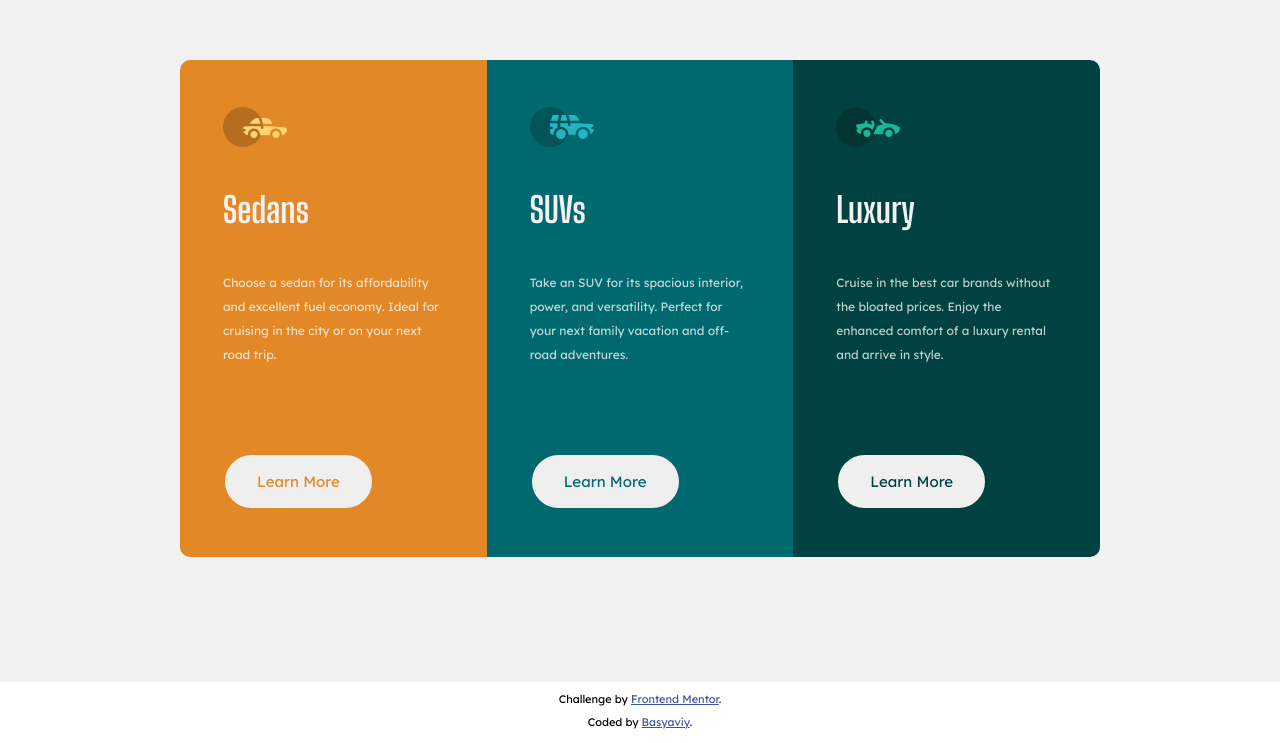
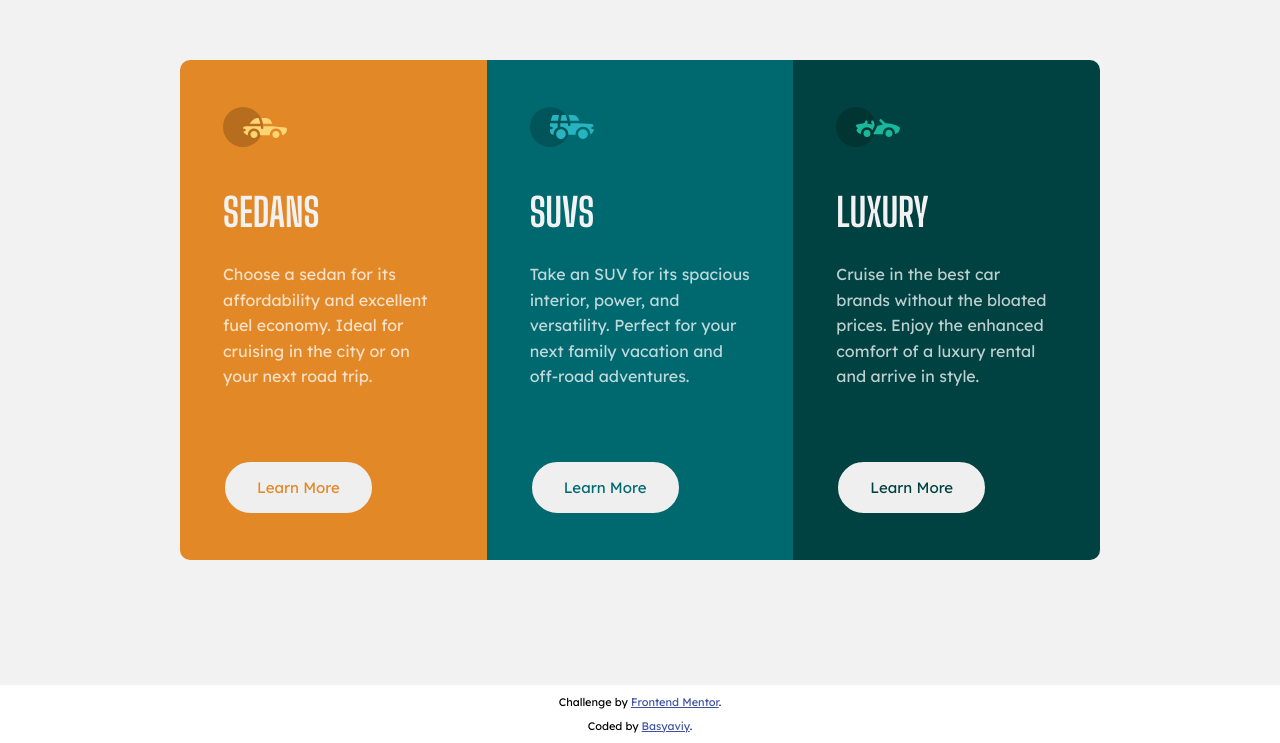
Before and after one commit to Basyaviy/basyaviy.github.io, a plain HTML site: page 3-column-preview-card-component-main/index.html in a window 1280 px wide. Shown: the part 108-851 px from the top of the page. Drawn offline with Linux system fonts and the light colour scheme.

Commit message:
modify page 3cols.

```diff
--- a/3-column-preview-card-component-main/scss/style.scss
+++ b/3-column-preview-card-component-main/scss/style.scss
@@ -22,30 +22,34 @@ main {
         width: 33.333%;
         padding: 47px 43px;
         color: $veryLightGray;
+        position: relative;
+        height: 500px;
         @media(max-width: 900px) {
             width: 100%;
         }
     }
-    &__icon {}
     &__title {
         padding-top: 40px;
-        font-size: 35px;
+        font-size: 39px;
         font-weight: 700;
         font-family: 'Big Shoulders Display', cursive;
+        text-transform: uppercase;
     }
     &__text {
-        padding-top: 40px;
-        font-size: 12px;
-        line-height: 2;
+        padding-top: 27px;
+        font-size: 16px;
+        line-height: 1.6;
         color: $transparentWhite;
     }
     &__button {
-        margin-top: 86px;
+        //   margin-top: 86px;
+        position: absolute;
+        bottom: 45px;
         @media(max-width: 900px) {
             margin-top: 26px;
         }
         & button {
-            padding: 18px 32px;
+            padding: 17px 32px;
             border-radius: 50px;
             &:hover {
                 border: 2px solid $veryLightGray;
```
Also changed, not shown: 3-column-preview-card-component-main/css/style.css.
